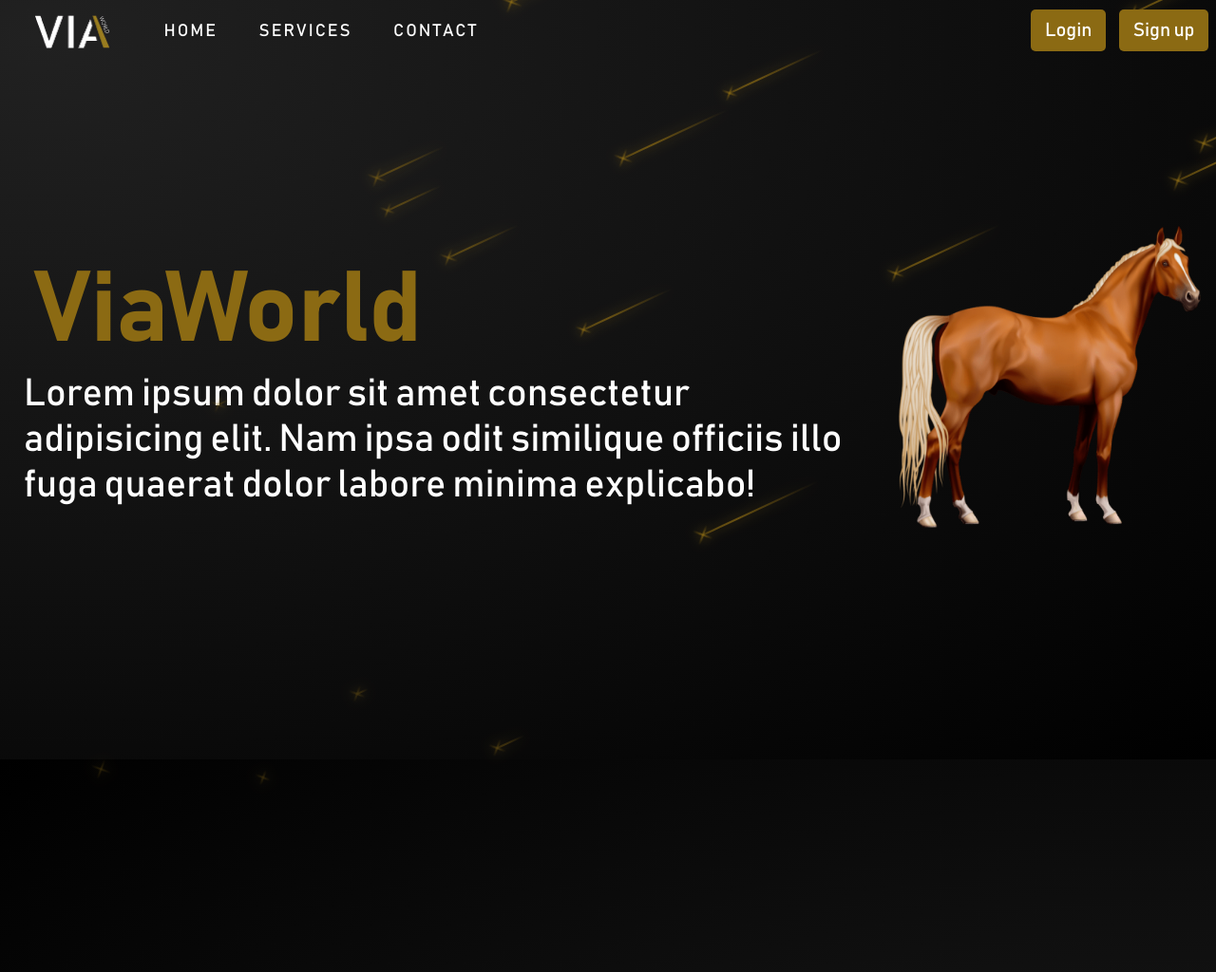
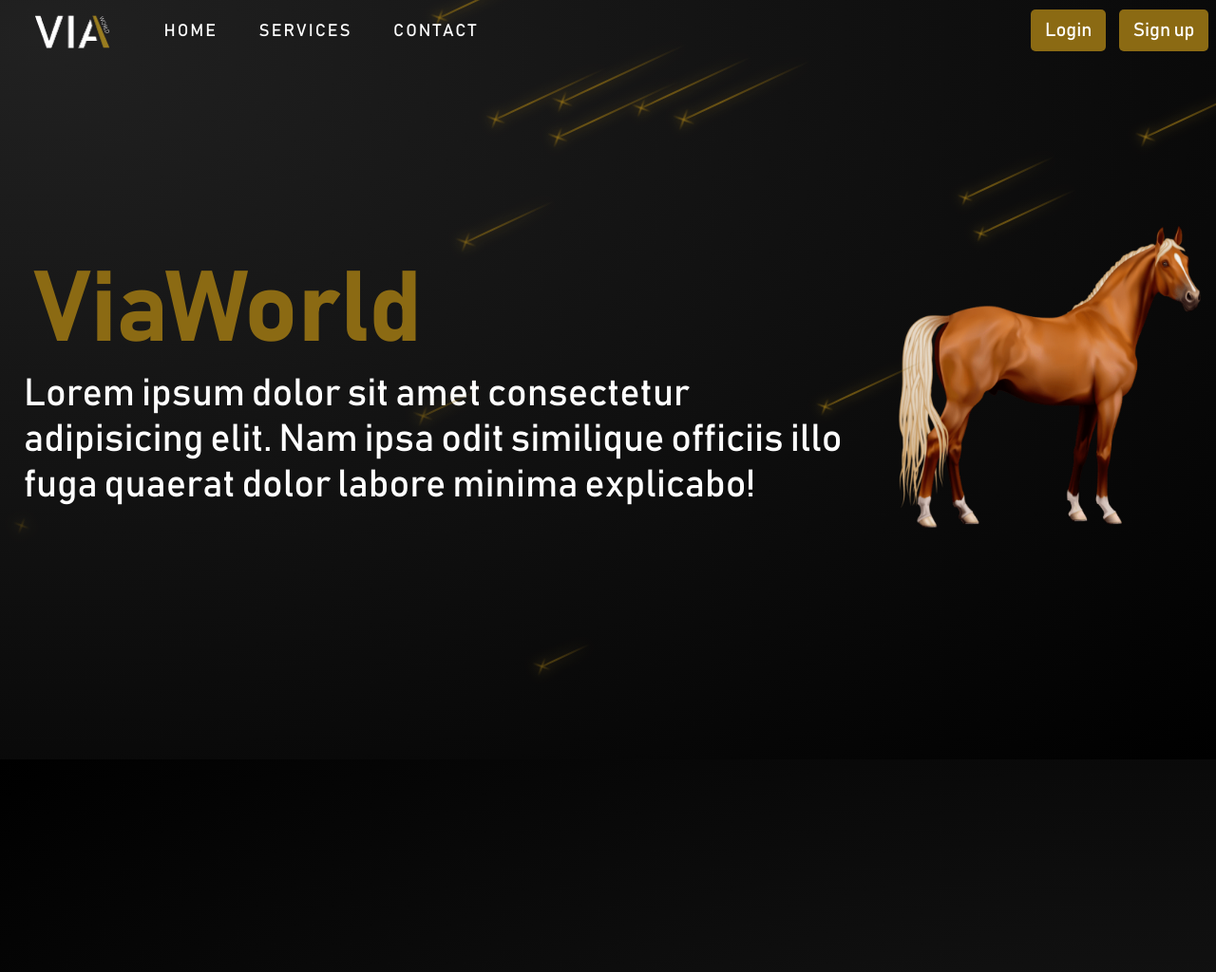
Before and after one commit to Medoka-Dev/Medoka-store, a PHP site: page / in a window 1280 px wide. Shown: the top 1024 px of the page at 95% size. Run offline with PHP 8.4, Linux system fonts and the light colour scheme; some libraries are stand-ins or nearby versions.

Commit message:
fixed the horse bug

```diff
--- a/main.js
+++ b/main.js
@@ -4,8 +4,7 @@
   } else $("nav").removeClass("black");
 });
 function open_sidebar() {
-  var sideBar=document.getElementById("sidebar");
-  if (sideBar.style.width == "50vw")
-    sideBar.style.width = "0px";
+  var sideBar = document.getElementById("sidebar");
+  if (sideBar.style.width == "50vw") sideBar.style.width = "0px";
   else sideBar.style.width = "50vw";
 }
--- a/styles/style.css
+++ b/styles/style.css
@@ -27,7 +27,7 @@
 
 .the_horse_bug {
   position: absolute;
-  overflow-x: hidden;
+  overflow: hidden;
 }
 
 header {
@@ -188,280 +188,280 @@
   }
 }
 .star:nth-child(1) {
-  --star-tail-length: 5.49em;
-  --top-offset: 29.18vh;
-  --fall-duration: 10.675s;
-  --fall-delay: 3.31s;
+  --star-tail-length: 6.85em;
+  --top-offset: 35.08vh;
+  --fall-duration: 7.744s;
+  --fall-delay: 2.481s;
 }
 .star:nth-child(2) {
-  --star-tail-length: 6.78em;
-  --top-offset: 15.62vh;
-  --fall-duration: 8.075s;
-  --fall-delay: 8.695s;
+  --star-tail-length: 6.97em;
+  --top-offset: 95.57vh;
+  --fall-duration: 8.139s;
+  --fall-delay: 6.407s;
 }
 .star:nth-child(3) {
-  --star-tail-length: 6.67em;
-  --top-offset: 77.79vh;
-  --fall-duration: 7.897s;
-  --fall-delay: 0.684s;
+  --star-tail-length: 6.99em;
+  --top-offset: 27.77vh;
+  --fall-duration: 9.035s;
+  --fall-delay: 2.25s;
 }
 .star:nth-child(4) {
-  --star-tail-length: 7.14em;
-  --top-offset: 67.42vh;
-  --fall-duration: 10.34s;
-  --fall-delay: 3.829s;
+  --star-tail-length: 6.26em;
+  --top-offset: 88.18vh;
+  --fall-duration: 11.042s;
+  --fall-delay: 6.447s;
 }
 .star:nth-child(5) {
-  --star-tail-length: 5.24em;
-  --top-offset: 86.73vh;
-  --fall-duration: 7.418s;
-  --fall-delay: 7.666s;
+  --star-tail-length: 5.67em;
+  --top-offset: 6.34vh;
+  --fall-duration: 11.289s;
+  --fall-delay: 7.231s;
 }
 .star:nth-child(6) {
-  --star-tail-length: 5.65em;
-  --top-offset: 65.97vh;
-  --fall-duration: 7.349s;
-  --fall-delay: 8.762s;
+  --star-tail-length: 5.54em;
+  --top-offset: 62.73vh;
+  --fall-duration: 11.436s;
+  --fall-delay: 2.631s;
 }
 .star:nth-child(7) {
-  --star-tail-length: 6.57em;
-  --top-offset: 15.05vh;
-  --fall-duration: 6.408s;
-  --fall-delay: 4.809s;
+  --star-tail-length: 7.08em;
+  --top-offset: 52.01vh;
+  --fall-duration: 10.356s;
+  --fall-delay: 6.538s;
 }
 .star:nth-child(8) {
-  --star-tail-length: 5.54em;
-  --top-offset: 16.98vh;
-  --fall-duration: 7.558s;
-  --fall-delay: 6.041s;
+  --star-tail-length: 7.19em;
+  --top-offset: 23.74vh;
+  --fall-duration: 6.437s;
+  --fall-delay: 3.548s;
 }
 .star:nth-child(9) {
-  --star-tail-length: 6.73em;
-  --top-offset: 48.76vh;
-  --fall-duration: 8.855s;
-  --fall-delay: 9.002s;
+  --star-tail-length: 6.33em;
+  --top-offset: 28.84vh;
+  --fall-duration: 10.854s;
+  --fall-delay: 1.75s;
 }
 .star:nth-child(10) {
-  --star-tail-length: 6.54em;
-  --top-offset: 85.68vh;
-  --fall-duration: 11.18s;
-  --fall-delay: 4.777s;
+  --star-tail-length: 5.83em;
+  --top-offset: 74.69vh;
+  --fall-duration: 9.322s;
+  --fall-delay: 2.581s;
 }
 .star:nth-child(11) {
-  --star-tail-length: 5.09em;
-  --top-offset: 69.96vh;
-  --fall-duration: 8.593s;
-  --fall-delay: 8.692s;
+  --star-tail-length: 6.04em;
+  --top-offset: 6.84vh;
+  --fall-duration: 9.628s;
+  --fall-delay: 1.749s;
 }
 .star:nth-child(12) {
-  --star-tail-length: 5.82em;
-  --top-offset: 5.74vh;
-  --fall-duration: 9.947s;
-  --fall-delay: 5.624s;
+  --star-tail-length: 5.21em;
+  --top-offset: 7.36vh;
+  --fall-duration: 10.808s;
+  --fall-delay: 9.88s;
 }
 .star:nth-child(13) {
-  --star-tail-length: 5.37em;
-  --top-offset: 52.16vh;
-  --fall-duration: 6.295s;
-  --fall-delay: 3.425s;
+  --star-tail-length: 7.14em;
+  --top-offset: 29.9vh;
+  --fall-duration: 6.119s;
+  --fall-delay: 7.805s;
 }
 .star:nth-child(14) {
-  --star-tail-length: 5.44em;
-  --top-offset: 32.02vh;
-  --fall-duration: 9.981s;
-  --fall-delay: 2.477s;
+  --star-tail-length: 5.55em;
+  --top-offset: 11.35vh;
+  --fall-duration: 7.292s;
+  --fall-delay: 3.413s;
 }
 .star:nth-child(15) {
-  --star-tail-length: 5.2em;
-  --top-offset: 35.84vh;
-  --fall-duration: 10.864s;
-  --fall-delay: 5.404s;
+  --star-tail-length: 5.29em;
+  --top-offset: 90.4vh;
+  --fall-duration: 9.201s;
+  --fall-delay: 4.288s;
 }
 .star:nth-child(16) {
-  --star-tail-length: 7.5em;
-  --top-offset: 89.03vh;
-  --fall-duration: 6.058s;
-  --fall-delay: 8.809s;
+  --star-tail-length: 6.83em;
+  --top-offset: 26.81vh;
+  --fall-duration: 8.553s;
+  --fall-delay: 9.649s;
 }
 .star:nth-child(17) {
-  --star-tail-length: 5.86em;
-  --top-offset: 35.98vh;
-  --fall-duration: 7.546s;
-  --fall-delay: 2.522s;
+  --star-tail-length: 7.18em;
+  --top-offset: 24.69vh;
+  --fall-duration: 10.136s;
+  --fall-delay: 5.467s;
 }
 .star:nth-child(18) {
-  --star-tail-length: 5.91em;
-  --top-offset: 95.05vh;
-  --fall-duration: 9.386s;
-  --fall-delay: 5.566s;
+  --star-tail-length: 5.5em;
+  --top-offset: 44.24vh;
+  --fall-duration: 7.759s;
+  --fall-delay: 0.882s;
 }
 .star:nth-child(19) {
-  --star-tail-length: 7.46em;
-  --top-offset: 9.04vh;
-  --fall-duration: 11.907s;
-  --fall-delay: 0.934s;
+  --star-tail-length: 5.91em;
+  --top-offset: 51.68vh;
+  --fall-duration: 10.594s;
+  --fall-delay: 7.333s;
 }
 .star:nth-child(20) {
-  --star-tail-length: 5.24em;
-  --top-offset: 87.77vh;
-  --fall-duration: 7.407s;
-  --fall-delay: 1.469s;
+  --star-tail-length: 6.2em;
+  --top-offset: 84.79vh;
+  --fall-duration: 6.922s;
+  --fall-delay: 8.457s;
 }
 .star:nth-child(21) {
-  --star-tail-length: 5.3em;
-  --top-offset: 2.36vh;
-  --fall-duration: 9.854s;
-  --fall-delay: 3.589s;
+  --star-tail-length: 6.08em;
+  --top-offset: 44.94vh;
+  --fall-duration: 10.082s;
+  --fall-delay: 5.002s;
 }
 .star:nth-child(22) {
-  --star-tail-length: 6.88em;
-  --top-offset: 12.94vh;
-  --fall-duration: 7.74s;
-  --fall-delay: 5.588s;
+  --star-tail-length: 5.22em;
+  --top-offset: 87.22vh;
+  --fall-duration: 10.832s;
+  --fall-delay: 6.084s;
 }
 .star:nth-child(23) {
-  --star-tail-length: 5.57em;
-  --top-offset: 97.2vh;
-  --fall-duration: 6.603s;
-  --fall-delay: 2.607s;
+  --star-tail-length: 7.43em;
+  --top-offset: 45.61vh;
+  --fall-duration: 8.525s;
+  --fall-delay: 7.508s;
 }
 .star:nth-child(24) {
-  --star-tail-length: 7.21em;
-  --top-offset: 35.05vh;
-  --fall-duration: 11.587s;
-  --fall-delay: 6.1s;
+  --star-tail-length: 5.69em;
+  --top-offset: 94.3vh;
+  --fall-duration: 8.284s;
+  --fall-delay: 4.593s;
 }
 .star:nth-child(25) {
-  --star-tail-length: 7.27em;
-  --top-offset: 94.07vh;
-  --fall-duration: 11.129s;
-  --fall-delay: 6.057s;
+  --star-tail-length: 6.47em;
+  --top-offset: 22.16vh;
+  --fall-duration: 10.473s;
+  --fall-delay: 1.356s;
 }
 .star:nth-child(26) {
-  --star-tail-length: 5.32em;
-  --top-offset: 83.06vh;
-  --fall-duration: 8.311s;
-  --fall-delay: 1.236s;
+  --star-tail-length: 7.41em;
+  --top-offset: 32.67vh;
+  --fall-duration: 10.574s;
+  --fall-delay: 2.011s;
 }
 .star:nth-child(27) {
-  --star-tail-length: 6.73em;
-  --top-offset: 83.2vh;
-  --fall-duration: 11.724s;
-  --fall-delay: 0.785s;
+  --star-tail-length: 6.98em;
+  --top-offset: 31.27vh;
+  --fall-duration: 6.85s;
+  --fall-delay: 8.679s;
 }
 .star:nth-child(28) {
-  --star-tail-length: 5.22em;
-  --top-offset: 27.06vh;
-  --fall-duration: 10.901s;
-  --fall-delay: 0.559s;
+  --star-tail-length: 5.29em;
+  --top-offset: 79.32vh;
+  --fall-duration: 9.534s;
+  --fall-delay: 7.359s;
 }
 .star:nth-child(29) {
-  --star-tail-length: 5.23em;
-  --top-offset: 98.32vh;
-  --fall-duration: 8.541s;
-  --fall-delay: 7.65s;
+  --star-tail-length: 5.94em;
+  --top-offset: 63.65vh;
+  --fall-duration: 9.916s;
+  --fall-delay: 7.509s;
 }
 .star:nth-child(30) {
-  --star-tail-length: 7.33em;
-  --top-offset: 89.38vh;
-  --fall-duration: 11.234s;
-  --fall-delay: 5.806s;
+  --star-tail-length: 6.75em;
+  --top-offset: 30.74vh;
+  --fall-duration: 7.376s;
+  --fall-delay: 4.675s;
 }
 .star:nth-child(31) {
-  --star-tail-length: 7.31em;
-  --top-offset: 43.13vh;
-  --fall-duration: 11.648s;
-  --fall-delay: 9.333s;
+  --star-tail-length: 5.74em;
+  --top-offset: 19.65vh;
+  --fall-duration: 6.438s;
+  --fall-delay: 1.634s;
 }
 .star:nth-child(32) {
-  --star-tail-length: 6.4em;
-  --top-offset: 44.84vh;
-  --fall-duration: 11.856s;
-  --fall-delay: 3.564s;
+  --star-tail-length: 5.82em;
+  --top-offset: 52.51vh;
+  --fall-duration: 7.253s;
+  --fall-delay: 8.239s;
 }
 .star:nth-child(33) {
-  --star-tail-length: 6.1em;
-  --top-offset: 62.7vh;
-  --fall-duration: 7.357s;
-  --fall-delay: 3.775s;
+  --star-tail-length: 6.3em;
+  --top-offset: 72.72vh;
+  --fall-duration: 7.961s;
+  --fall-delay: 5.193s;
 }
 .star:nth-child(34) {
-  --star-tail-length: 6.06em;
-  --top-offset: 21.15vh;
-  --fall-duration: 8.848s;
-  --fall-delay: 6.025s;
+  --star-tail-length: 5.72em;
+  --top-offset: 22.57vh;
+  --fall-duration: 10.754s;
+  --fall-delay: 9.966s;
 }
 .star:nth-child(35) {
-  --star-tail-length: 5.25em;
-  --top-offset: 40.71vh;
-  --fall-duration: 6.152s;
-  --fall-delay: 2.621s;
+  --star-tail-length: 6.23em;
+  --top-offset: 6.82vh;
+  --fall-duration: 6.807s;
+  --fall-delay: 6.686s;
 }
 .star:nth-child(36) {
-  --star-tail-length: 6.52em;
-  --top-offset: 22.55vh;
-  --fall-duration: 10.22s;
-  --fall-delay: 0.951s;
+  --star-tail-length: 5.7em;
+  --top-offset: 97.74vh;
+  --fall-duration: 11.747s;
+  --fall-delay: 7.818s;
 }
 .star:nth-child(37) {
-  --star-tail-length: 6.15em;
-  --top-offset: 33.83vh;
-  --fall-duration: 7.557s;
-  --fall-delay: 3.109s;
+  --star-tail-length: 5.19em;
+  --top-offset: 57.58vh;
+  --fall-duration: 11.984s;
+  --fall-delay: 2.448s;
 }
 .star:nth-child(38) {
-  --star-tail-length: 5.89em;
-  --top-offset: 82.42vh;
-  --fall-duration: 10.724s;
-  --fall-delay: 9.487s;
+  --star-tail-length: 6.86em;
+  --top-offset: 30.45vh;
+  --fall-duration: 8.185s;
+  --fall-delay: 4.468s;
 }
 .star:nth-child(39) {
-  --star-tail-length: 7.17em;
-  --top-offset: 64.36vh;
-  --fall-duration: 11.704s;
-  --fall-delay: 3.643s;
+  --star-tail-length: 6.85em;
+  --top-offset: 60.37vh;
+  --fall-duration: 11.911s;
+  --fall-delay: 3.355s;
 }
 .star:nth-child(40) {
-  --star-tail-length: 7.42em;
-  --top-offset: 84.21vh;
-  --fall-duration: 6.561s;
-  --fall-delay: 6.206s;
+  --star-tail-length: 7.27em;
+  --top-offset: 77.13vh;
+  --fall-duration: 10.528s;
+  --fall-delay: 9.422s;
 }
 .star:nth-child(41) {
-  --star-tail-length: 5.64em;
-  --top-offset: 88.89vh;
-  --fall-duration: 11.464s;
-  --fall-delay: 8.332s;
+  --star-tail-length: 5.35em;
+  --top-offset: 26.95vh;
+  --fall-duration: 7.232s;
+  --fall-delay: 4.23s;
 }
 .star:nth-child(42) {
-  --star-tail-length: 6.04em;
-  --top-offset: 57.41vh;
-  --fall-duration: 9.603s;
-  --fall-delay: 8.473s;
+  --star-tail-length: 5.6em;
+  --top-offset: 12.27vh;
+  --fall-duration: 11.705s;
+  --fall-delay: 1.775s;
 }
 .star:nth-child(43) {
-  --star-tail-length: 5.81em;
-  --top-offset: 1.17vh;
-  --fall-duration: 9.906s;
-  --fall-delay: 5.152s;
+  --star-tail-length: 5.47em;
+  --top-offset: 53.16vh;
+  --fall-duration: 9.043s;
+  --fall-delay: 8.7s;
 }
 .star:nth-child(44) {
-  --star-tail-length: 5.88em;
-  --top-offset: 17.32vh;
-  --fall-duration: 6.266s;
-  --fall-delay: 1.262s;
+  --star-tail-length: 7.02em;
+  --top-offset: 53.46vh;
+  --fall-duration: 9.423s;
+  --fall-delay: 1.175s;
 }
 .star:nth-child(45) {
-  --star-tail-length: 7.27em;
-  --top-offset: 47.8vh;
-  --fall-duration: 10.101s;
-  --fall-delay: 5.606s;
+  --star-tail-length: 6.12em;
+  --top-offset: 90.05vh;
+  --fall-duration: 7.693s;
+  --fall-delay: 2.175s;
 }
 .star:nth-child(46) {
-  --star-tail-length: 7.05em;
-  --top-offset: 95.13vh;
-  --fall-duration: 8.746s;
-  --fall-delay: 0.627s;
+  --star-tail-length: 5.3em;
+  --top-offset: 21.08vh;
+  --fall-duration: 7.222s;
+  --fall-delay: 1.907s;
 }
 .star::before, .star::after {
   position: absolute;
--- a/styles/style.scss
+++ b/styles/style.scss
@@ -22,7 +22,7 @@
   scroll-behavior: smooth;
   font-size: 20px;
 }
-//*account-info styles
+//*btns styles
 .btn-r {
   border: transparent;
   border-radius: 5px;
@@ -34,10 +34,10 @@
     background-color: lighten($gold,5%);
   }
 }
-//*end of account-info
+//*end of btns
 .the_horse_bug{
   position:absolute;
-  overflow-x: hidden;
+  overflow: hidden;
 }
 header {
   width: 100vw;
```
Also changed, not shown: 1 other file.
